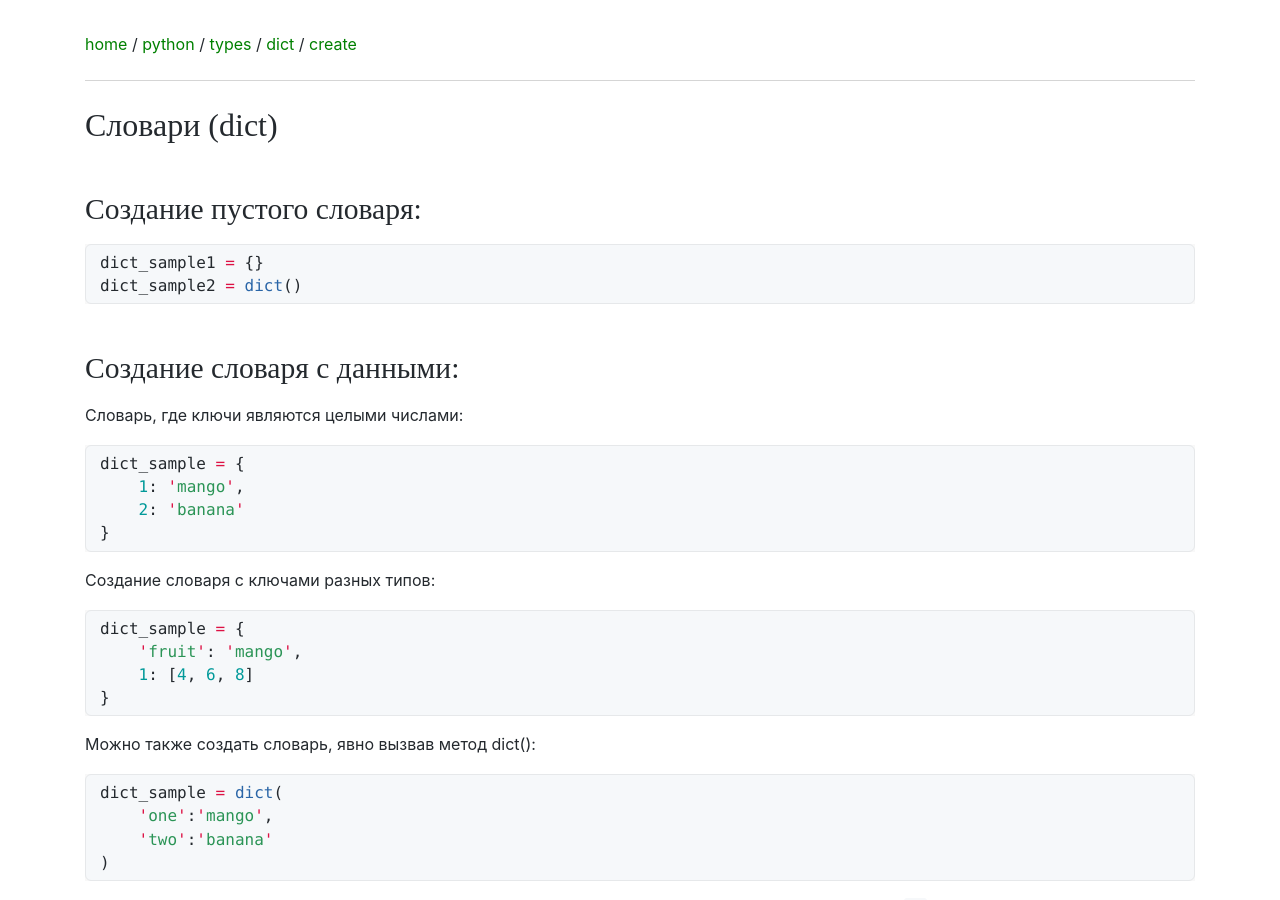
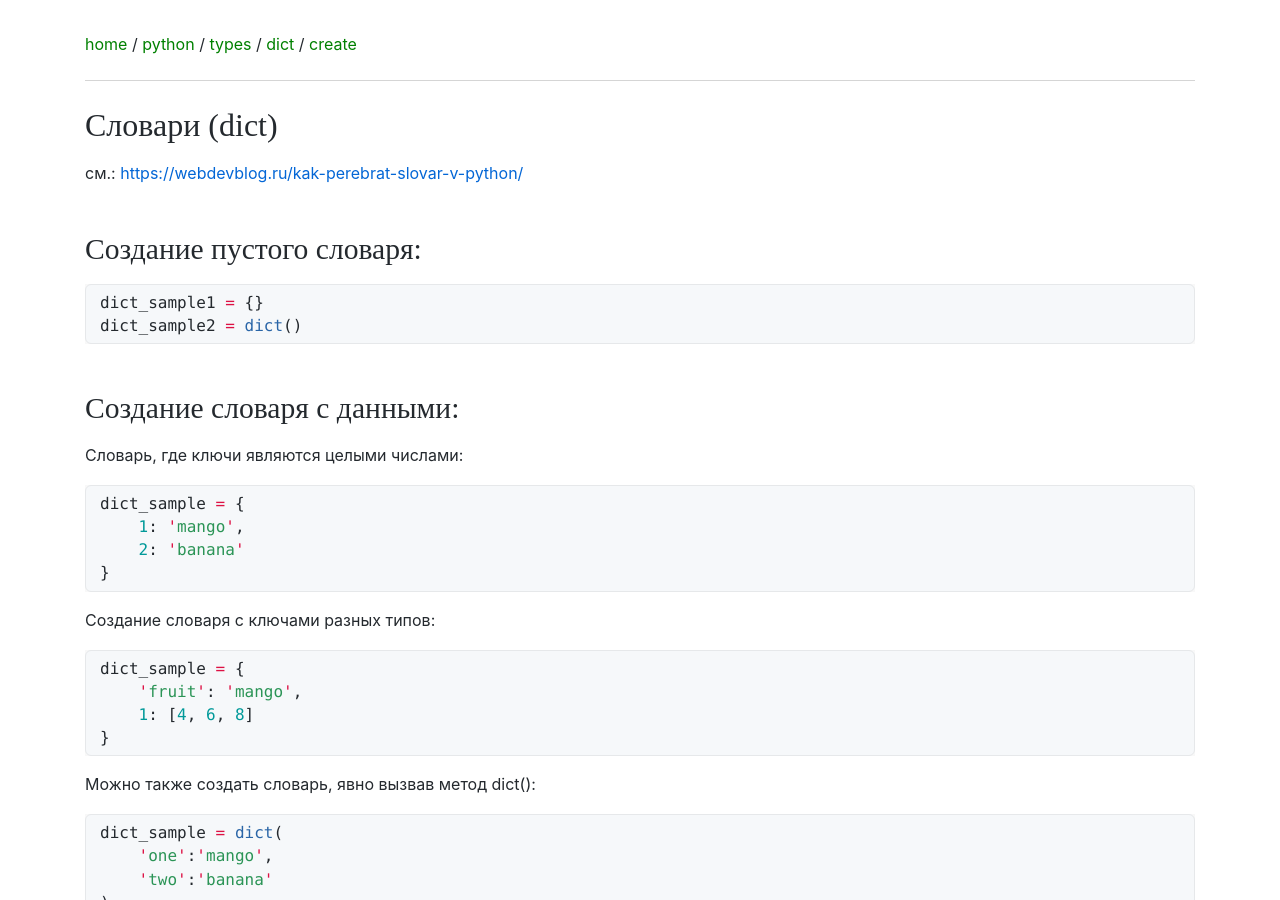
Before and after one commit to olexsyn/ITNote, a Jekyll site: the page built from python/types/dict/create.md, in a window 1280 px wide and 900 px high. Built offline with Jekyll 4.4.1, drawn with Linux system fonts in a browser that asks for light colours; some web fonts are replaced; our own code applies the rules of GitHub Pages for plain Markdown files.

Commit message:
Update create.md

```diff
--- a/python/types/dict/create.md
+++ b/python/types/dict/create.md
@@ -1,4 +1,6 @@
 # Словари (dict)
+
+см.: <https://webdevblog.ru/kak-perebrat-slovar-v-python/>
 
 ## Создание пустого словаря:
 
```
